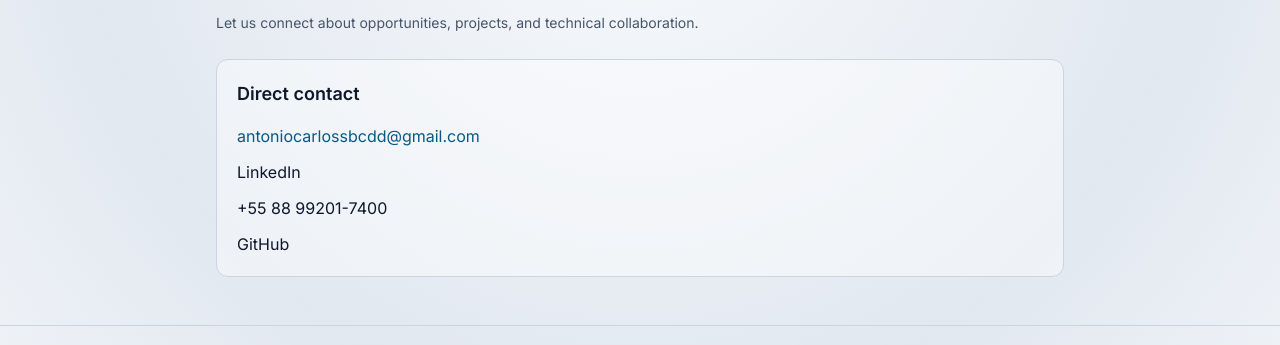
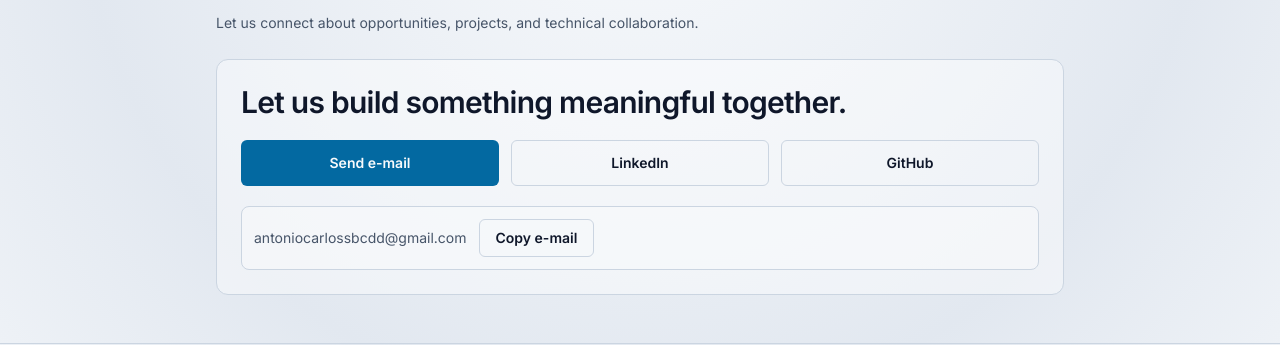
Before and after one commit to CarlosSb/antonio-gomes, a Next.js app: page /en/contact in a window 1280 px wide. Shown: the part 147-492 px from the top of the page. Built offline with nearby package versions, Linux system fonts and the light colour scheme; no server answers.

Commit message:
refactor(pages): reuse section components on home, resume and contact

```diff
--- a/src/components/pages/ContactPageView.tsx
+++ b/src/components/pages/ContactPageView.tsx
@@ -1,4 +1,4 @@
-import Section from "@/components/Section";
+import ContactSection from "@/components/ContactSection";
 import type { LocalizedProfileContent } from "@/content/profile";
 
 type ContactPageViewProps = {
@@ -8,47 +8,7 @@ type ContactPageViewProps = {
 export default function ContactPageView({ content }: ContactPageViewProps) {
   return (
     <main className="mx-auto w-full max-w-4xl px-4 py-10 sm:px-6 sm:py-12">
-      <Section
-        id="contact"
-        title={content.contactPage.title}
-        description={content.contactPage.description}
-      >
-        <article className="space-y-4 rounded-xl border border-slate-800 bg-slate-900/40 p-5">
-          <h2 className="text-lg font-semibold text-white">{content.contactPage.directTitle}</h2>
-          <div className="flex flex-col gap-3 text-sm sm:text-base">
-            <a
-              href={`mailto:${content.profile.email}`}
-              className="w-fit text-sky-400 transition hover:text-sky-300 focus-visible:outline focus-visible:outline-2 focus-visible:outline-offset-2 focus-visible:outline-sky-500"
-            >
-              {content.profile.email}
-            </a>
-            <a
-              href={content.profile.linkedinUrl}
-              target="_blank"
-              rel="noreferrer"
-              className="w-fit text-slate-200 transition hover:text-white focus-visible:outline focus-visible:outline-2 focus-visible:outline-offset-2 focus-visible:outline-sky-500"
-            >
-              {content.actions.linkedinProfile}
-            </a>
-            <a
-              href={content.profile.whatsappUrl}
-              target="_blank"
-              rel="noreferrer"
-              className="w-fit text-slate-200 transition hover:text-white focus-visible:outline focus-visible:outline-2 focus-visible:outline-offset-2 focus-visible:outline-sky-500"
-            >
-              {content.profile.whatsappDisplay}
-            </a>
-            <a
-              href={content.profile.githubUrl}
-              target="_blank"
-              rel="noreferrer"
-              className="w-fit text-slate-200 transition hover:text-white focus-visible:outline focus-visible:outline-2 focus-visible:outline-offset-2 focus-visible:outline-sky-500"
-            >
-              {content.actions.githubProfile}
-            </a>
-          </div>
-        </article>
-      </Section>
+      <ContactSection content={content} />
     </main>
   );
 }
--- a/src/components/pages/HomePageView.tsx
+++ b/src/components/pages/HomePageView.tsx
@@ -1,8 +1,9 @@
+import ContactSection from "@/components/ContactSection";
 import Experience from "@/components/Experience";
-import FinalCta from "@/components/FinalCta";
 import EngineeringMindset from "@/components/EngineeringMindset";
 import Hero from "@/components/Hero";
 import ProjectCard from "@/components/ProjectCard";
+import ResumeSection from "@/components/ResumeSection";
 import Section from "@/components/Section";
 import Skills from "@/components/Skills";
 import StudyAreas from "@/components/StudyAreas";
@@ -36,7 +37,8 @@ export default function HomePageView({ featuredProjects, content, locale }: Home
         <Experience content={content} />
         <Skills content={content} />
         <StudyAreas content={content} />
-        <FinalCta content={content} locale={locale} />
+        <ResumeSection content={content} />
+        <ContactSection content={content} />
       </main>
     </>
   );
--- a/src/components/pages/ResumePageView.tsx
+++ b/src/components/pages/ResumePageView.tsx
@@ -1,4 +1,4 @@
-import Section from "@/components/Section";
+import ResumeSection from "@/components/ResumeSection";
 import type { LocalizedProfileContent } from "@/content/profile";
 
 type ResumePageViewProps = {
@@ -8,34 +8,7 @@ type ResumePageViewProps = {
 export default function ResumePageView({ content }: ResumePageViewProps) {
   return (
     <main className="mx-auto w-full max-w-4xl px-4 py-10 sm:px-6 sm:py-12">
-      <Section
-        id="resume"
-        title={content.resumePage.title}
-        description={content.resumePage.description}
-      >
-        <article className="rounded-xl border border-slate-800 bg-slate-900/40 p-5">
-          <h2 className="mb-4 text-lg font-semibold text-white">{content.resumePage.downloadTitle}</h2>
-          <div className="flex flex-wrap gap-3">
-            <a
-              href="/resume-pt.pdf"
-              download
-              className="rounded-md bg-sky-500 px-4 py-2 text-sm font-semibold text-slate-950 transition hover:bg-sky-400 focus-visible:outline focus-visible:outline-2 focus-visible:outline-offset-2 focus-visible:outline-sky-500"
-            >
-              {content.actions.downloadPt}
-            </a>
-            <a
-              href="/resume-en.pdf"
-              download
-              className="rounded-md border border-slate-700 px-4 py-2 text-sm font-semibold text-slate-100 transition hover:border-slate-600 focus-visible:outline focus-visible:outline-2 focus-visible:outline-offset-2 focus-visible:outline-sky-500"
-            >
-              {content.actions.downloadEn}
-            </a>
-          </div>
-          <p className="mt-4 text-xs text-slate-400">
-            {content.resumePage.lastUpdateLabel}: {content.resumePage.lastUpdateValue}
-          </p>
-        </article>
-      </Section>
+      <ResumeSection content={content} />
     </main>
   );
 }
```
